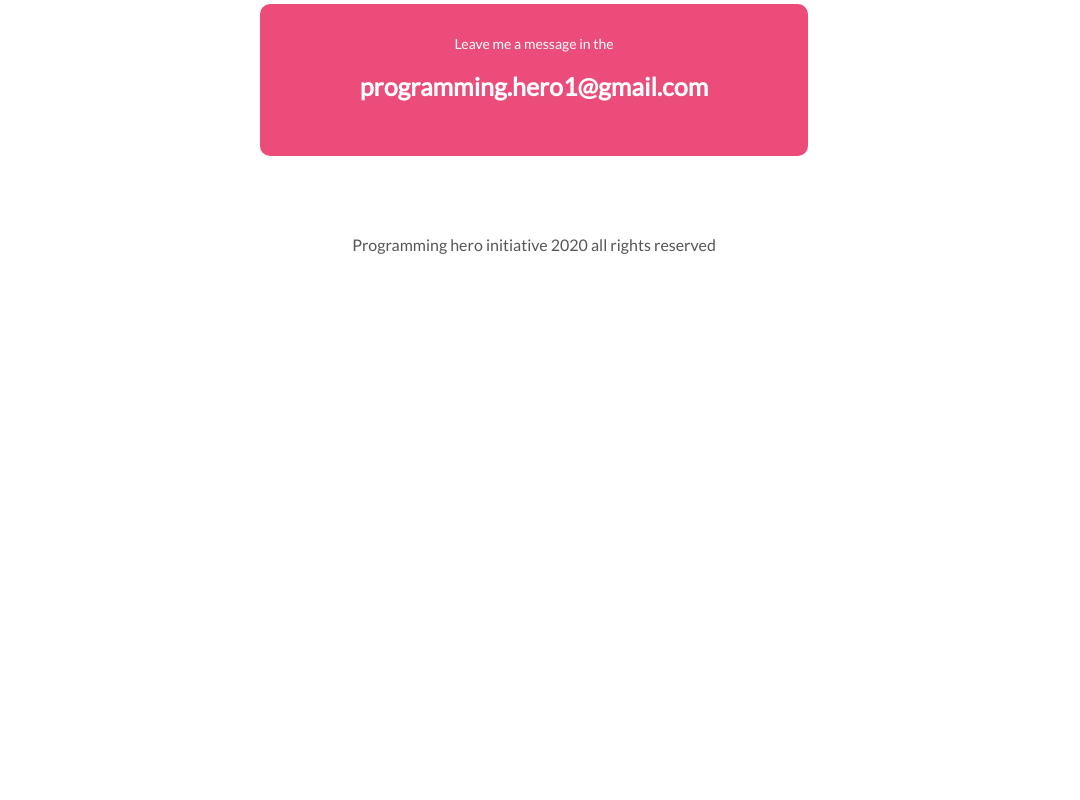
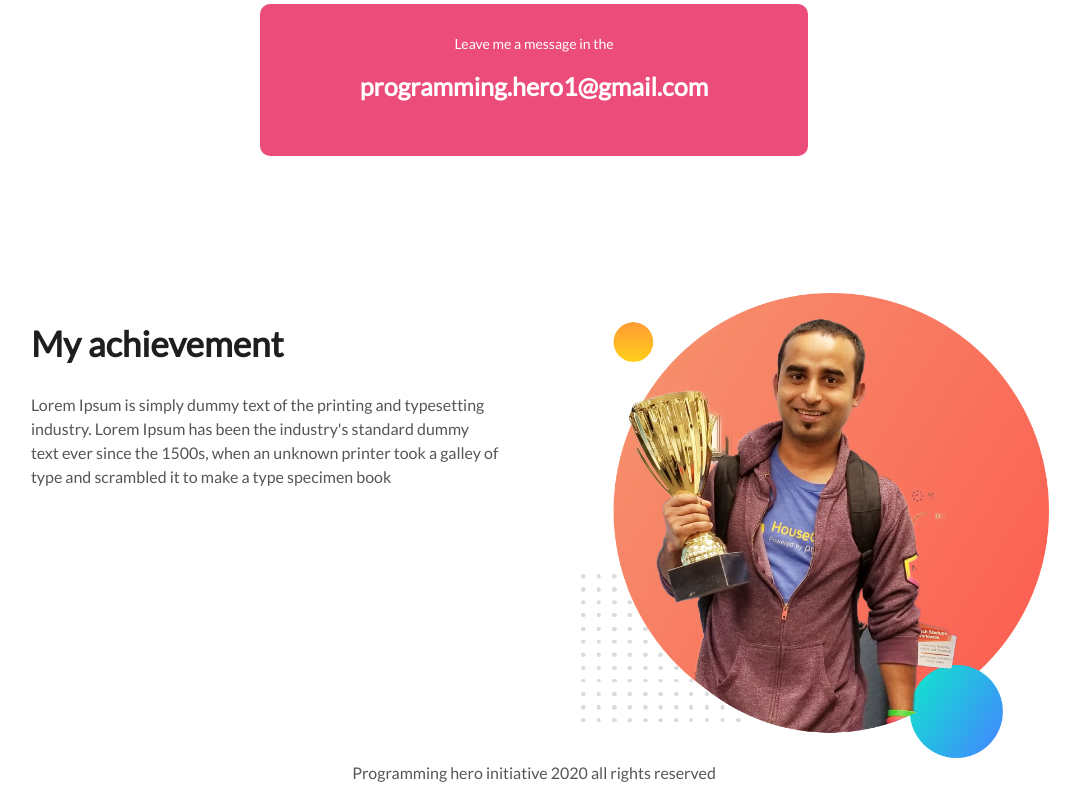
Before and after one commit to asitball/my-portfolio-website1, a plain HTML site: page index.html in a window 1280 px wide. Shown: the part 2165-2965 px from the top of the page, without its empty margins (106-1186 px from the left). Before the commit the page ends 2437 px from the top, so only its background shows below. Drawn offline with Linux system fonts and the light colour scheme.

Commit message:
final code added

```diff
--- a/index.html
+++ b/index.html
@@ -51,10 +51,18 @@
         </div>
 
     </section>
-    <footer>
+    <section>
+        <div class="half-width">
+            <h2> My achievement</h2>
+            <p>Lorem Ipsum is simply dummy text of the printing and typesetting industry. Lorem Ipsum has been the industry's standard dummy text ever since the 1500s, when an unknown printer took a galley of type and scrambled it to make a type specimen book</p>
+        </div>
+          <div class="half-width">
+                <img src="personal-website/jhankar.png" alt="my pic">
+            </div>
+
+    </section>
+   <footer>
         <p>Programming hero initiative 2020 all rights reserved</p>
-    </footer>
-
-
+   </footer>
 </body>
 </html>
--- a/style.css
+++ b/style.css
@@ -96,6 +96,16 @@ section .paragraph {
     color: white;
     font-size: 25px;
 }
+
+.half-width {
+    width: 40%;
+    float: left;
+    margin-left: 5%;
+    padding-left: 2%;
+}
+.half-width img {
+    width: 100%;
+}
 footer p {
     text-align: center;
     margin-bottom: 0px;
```
Also changed, not shown: personal-website/jhankar.png (added).
